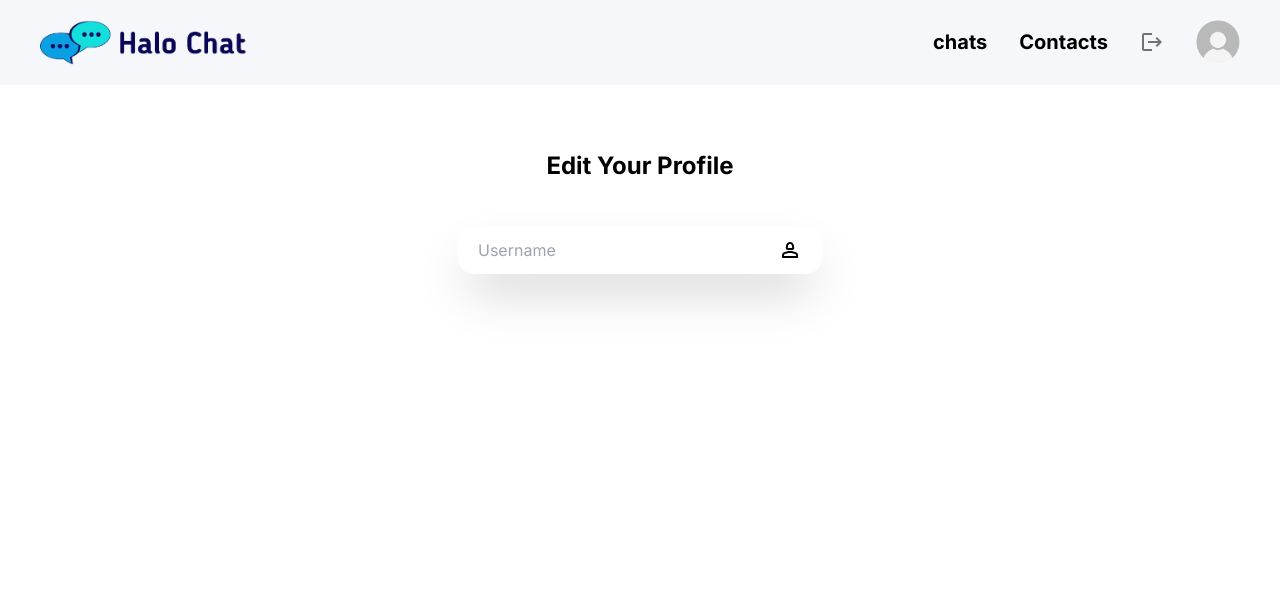
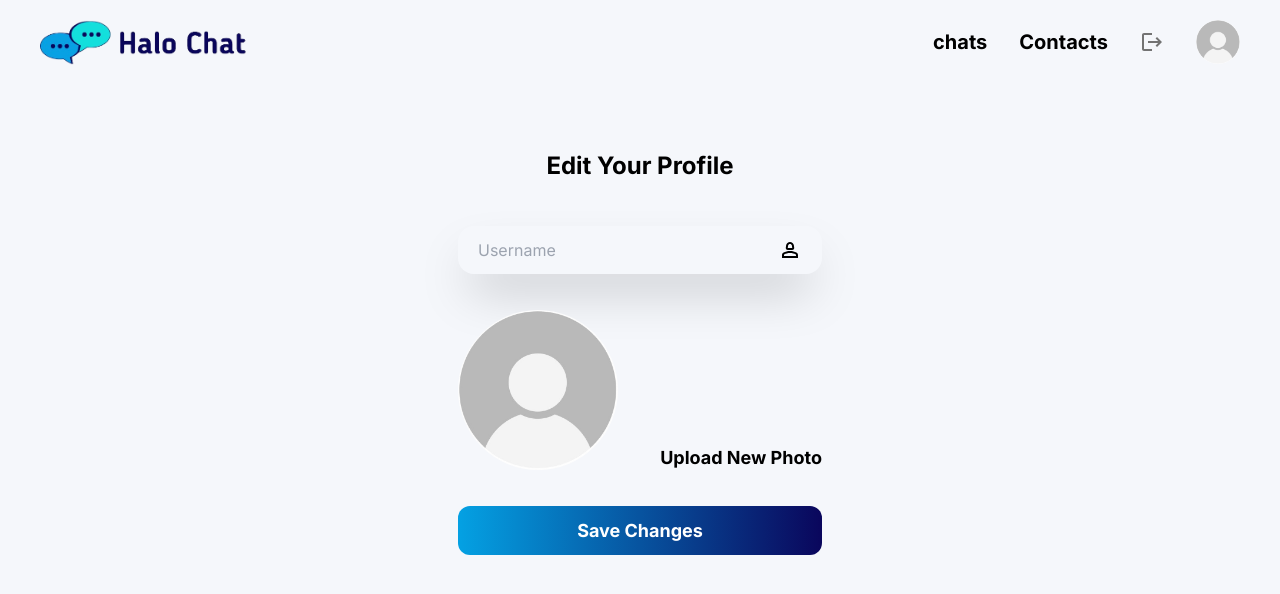
Before and after one commit to EliGuy343/mess-chat, a Next.js app: page /profile in a window 1280 px wide. Shown: the top 594 px of the page. Built offline with nearby package versions, Linux system fonts and the light colour scheme; no server answers.

Commit message:
profile skeleton

```diff
--- a/app/(root)/layout.js
+++ b/app/(root)/layout.js
@@ -14,7 +14,7 @@ export const metadata = {
 export default function RootLayer({children}) {
   return (
     <html lang="en">
-      <body className={inter.className}>
+      <body className={`${inter.className} bg-blue-2`}>
         <ToasterContext/>
         <Provider>
           <TopBar/>
--- a/app/(root)/profile/page.jsx
+++ b/app/(root)/profile/page.jsx
@@ -1,15 +1,43 @@
+"use client"
+
 import { Person2Outlined } from '@mui/icons-material'
+import { useSession } from 'next-auth/react'
 import React from 'react'
 
 const Profile = () => {
+  const {data: session} = useSession();
+  const user = session?.user;
+
   return (
     <div className='profile-page'>
       <h1 className='text-heading3-bold'>Edit Your Profile</h1>
       <form className='edit-profile'>
         <div className='input'>
-          <input type='text' placeholder='Username' className='input-field'/>
+          <input
+            type='text'
+            placeholder='Username'
+            className='input-field'
+          />
           <Person2Outlined/>
         </div>
+        <div className='flex items-end justify-between'>
+          <img
+            src={user?.profileImage || "/assets/person.jpg"}
+            alt='profile picture'
+            className='w-40 h-40 rounded-full'
+          />
+          <p
+            className='text-body-bold'
+          >
+            Upload New Photo
+          </p>
+        </div>
+        <button
+          className='btn'
+          type='submit'
+        >
+          Save Changes
+        </button>
       </form>
     </div>
   )
```
